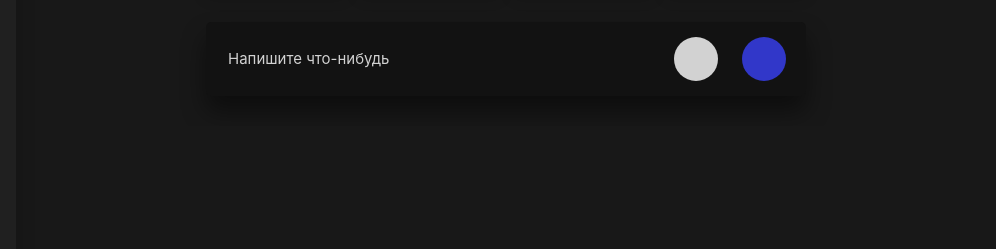
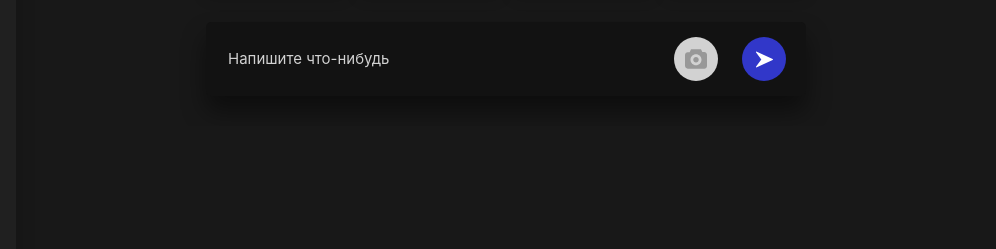
Before and after one commit to ukrmatsypula/personal-blog, a website: page src/index.html in a window 1280 px wide. Shown: the part 303-552 px from the top of the page, 284-1280 px from the left. Drawn offline with nearby package versions, Linux system fonts and the light colour scheme; files that its build step writes are made by us from their sources; the site is published under a folder, as on GitHub Pages, so addresses that start at the root find nothing.

Commit message:
fix path for add post icon

```diff
--- a/src/assets/scss/blocks/add-post.scss
+++ b/src/assets/scss/blocks/add-post.scss
@@ -37,7 +37,7 @@
   display: block;
   width: 4.4rem;
   height: 4.4rem;
-  background: $gray url("/assets/images/icons/add-photo.svg") no-repeat center;
+  background: $gray url("../../assets/images/icons/add-photo.svg") no-repeat center;
   border-radius: 50%;
   cursor: pointer;
 
--- a/src/index.html
+++ b/src/index.html
@@ -54,7 +54,7 @@ title: Personal Blog | Home
         <input type="file" id="add-post-file" />
       </label>
       <button class="add-post__send" type="submit">
-        <img src="/assets/images/icons/send-post.svg" alt="">
+        <img src="assets/images/icons/send-post.svg" alt="">
       </button>
     </div>
   </form>
```
Also changed, not shown: dist/assets/css/style.css, dist/assets/css/style.min.css, dist/assets/images/icons/photo 1.svg (deleted), dist/assets/images/stories/story-31.jpg (deleted), dist/assets/images/stories/story2.jpg (deleted), dist/index.html.
